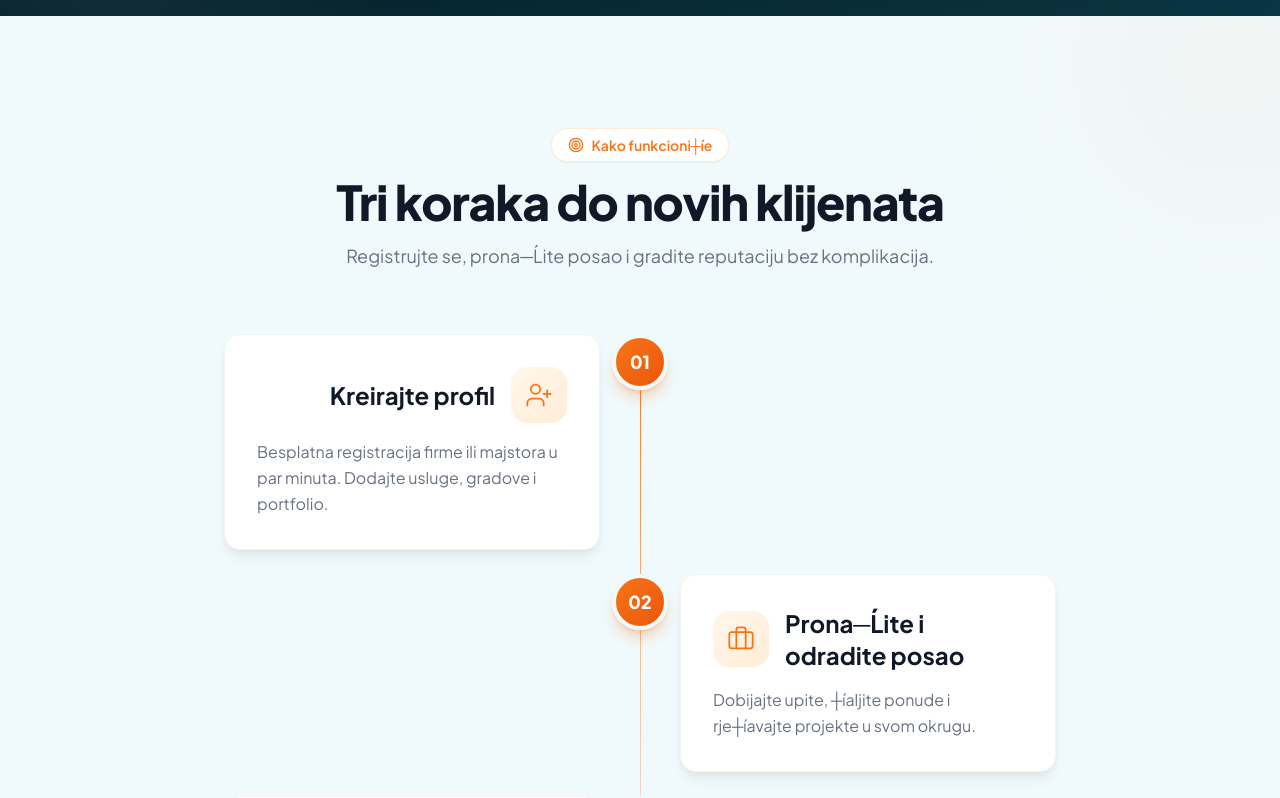
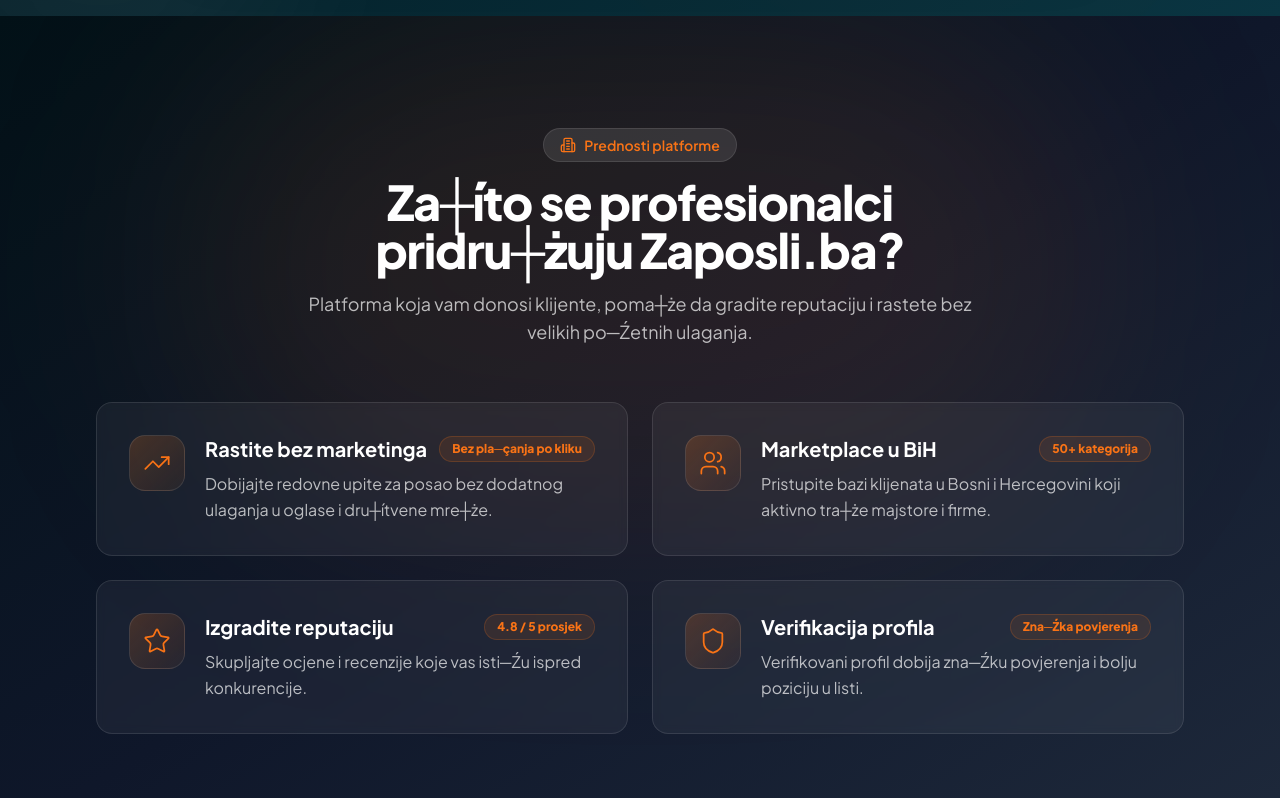
Before and after one commit to ocjenime/zaposli.ba, a Next.js app: page /za-firme in a window 1280 px wide. Shown: the part 840-1638 px from the top of the page. Built offline with nearby package versions, Linux system fonts and the light colour scheme; no server answers.

Commit message:
revert: restore original /za-firme/ text

```diff
--- a/app/za-firme/ZaFirmeContent.tsx
+++ b/app/za-firme/ZaFirmeContent.tsx
@@ -6,11 +6,14 @@
 import PricingCTA from '@/components/PricingCTA';
 import AdPricingCTA from '@/components/AdPricingCTA';
 import { JsonLd, breadcrumbSchema, faqSchema } from '@/lib/jsonld';
+import { categories } from '@/lib/data';
 import { planFeatures } from '@/lib/plan-features';
 
 import {
   CheckCircle,
+  TrendingUp,
   Users,
+  Star,
   ArrowRight,
   Shield,
   BadgeCheck,
@@ -22,6 +25,11 @@
   ChevronDown,
   HelpCircle,
   Phone,
+  Paintbrush,
+  Home,
+  Hammer,
+  Zap,
+  Sparkles,
   Briefcase,
   Rocket,
   Award,
@@ -30,9 +38,39 @@
   LayoutGrid,
   Megaphone,
   Crown,
-  Home,
+  Eye,
+  MousePointerClick,
   Monitor,
 } from 'lucide-react';
+
+const benefits = [
+  {
+    icon: TrendingUp,
+    title: 'Rastite bez marketinga',
+    description:
+      'Dobijajte redovne upite za posao bez dodatnog ulaganja u oglase i dru┼ítvene mre┼że.',
+    stat: 'Bez pla─çanja po kliku',
+  },
+  {
+    icon: Users,
+    title: 'Marketplace u BiH',
+    description:
+      'Pristupite bazi klijenata u Bosni i Hercegovini koji aktivno tra┼że majstore i firme.',
+    stat: '50+ kategorija',
+  },
+  {
+    icon: Star,
+    title: 'Izgradite reputaciju',
+    description: 'Skupljajte ocjene i recenzije koje vas isti─Źu ispred konkurencije.',
+    stat: '4.8 / 5 prosjek',
+  },
+  {
+    icon: Shield,
+    title: 'Verifikacija profila',
+    description: 'Verifikovani profil dobija zna─Źku povjerenja i bolju poziciju u listi.',
+    stat: 'Zna─Źka povjerenja',
+  },
+];
 
 const trustSignals = [
   {
@@ -43,7 +81,7 @@
   {
     icon: Wallet,
     title: 'Bez skrivenih tro┼íkova',
-    description: 'Pla─çate fiksnu mjese─Źnu naknadu bez provizije po dobijenom poslu.',
+    description: 'Pla─çate fiksnu mjese─Źnu naknadu. Bez provizija po dobijenom poslu.',
   },
   {
     icon: Headphones,
@@ -74,9 +112,50 @@
     number: '03',
     icon: Wallet,
     title: 'Naplatite i gradite reputaciju',
-    description: 'Primajte uplatu direktno od klijenta i skupljajte ocjene koje vam donose nove poslove.',
+    description: 'Primajte uplatu direktno od klijenta i skupljajte ocjene koje donose nove poslove.',
   },
 ];
+
+const projectCards = [
+  {
+    icon: Paintbrush,
+    title: 'Malterski i bojad┼żijski radovi',
+    description: 'Molerski radovi, gletovanje, kre─Źenje i bojenje enterijera.',
+    gradient: 'from-orange-50 to-white border-orange-100',
+  },
+  {
+    icon: Home,
+    title: 'Renovacija kuhinja i stanova',
+    description: 'Adaptacije, demonta┼ża, postavljanje plo─Źica i ugradnja elementa.',
+    gradient: 'from-blue-50 to-white border-blue-100',
+  },
+  {
+    icon: Hammer,
+    title: 'Zavr┼íni i gra─Ĺevinski radovi',
+    description: 'Keramika, parket, instalacije, elektrika i vodoinstalateri.',
+    gradient: 'from-stone-50 to-white border-stone-100',
+  },
+  {
+    icon: Zap,
+    title: 'Elektro i vodoinstalacije',
+    description: 'Rasvjeta, struja, cijevi, bojleri i hitne intervencije.',
+    gradient: 'from-amber-50 to-white border-amber-100',
+  },
+  {
+    icon: Sparkles,
+    title: '─îi┼í─çenje i odr┼żavanje',
+    description: 'Stanovi, ku─çe, poslovni prostori i dubinsko ─Źi┼í─çenje.',
+    gradient: 'from-emerald-50 to-white border-emerald-100',
+  },
+  {
+    icon: Briefcase,
+    title: 'Projektovanje i dizajn',
+    description: 'Arhitektura, 3D vizualizacije i dizajn enterijera.',
+    gradient: 'from-violet-50 to-white border-violet-100',
+  },
+];
+
+const categoryCount = categories.filter((c) => !c.noSeo).length;
 
 const pricingPlans = [
   {
@@ -132,9 +211,9 @@
       'Registracija je potpuno besplatna. Pla─çate tek kada odlu─Źite nadograditi paket radi vi┼íe ponuda i dodatnih pogodnosti.',
   },
   {
-    question: '┼áto zna─Źi "ponuda mjese─Źno"?',
+    question: '┼áta zna─Źi "ponuda mjese─Źno"?',
     answer:
-      'To je broj poslova na koje mo┼żete poslati ponudu tokom jednog kalendarskog mjeseca. Broj se resetuje prvog u mjesecu.',
+      'To je broj poslova na koje mo┼żete poslati ponudu u toku jednog kalendarskog mjeseca. Broj se resetuje prvog u mjesecu.',
   },
   {
     question: 'Mogu li otkazati pretplatu u bilo kom trenutku?',
@@ -154,7 +233,7 @@
   {
     question: 'Kako se pla─çaju paketi?',
     answer:
-      'Paketi se pla─çaju mjese─Źno ili godi┼ínje, a godi┼ínje pla─çanje donosi 10% popusta. Uplata se vr┼íi bankovnom uplatom putem platnog naloga, a uputstvo dobijate odmah nakon odabira paketa.',
+      'Paketi se pla─çaju mjese─Źno ili godi┼ínje, a godi┼ínje pla─çanje donosi 10% popusta. Uplata se vr┼íi bankovnom uplatom preko platnog naloga, a uputstvo dobijate odmah nakon odabira paketa.',
   },
 ];
 
@@ -282,6 +361,50 @@
           </div>
         </section>
 
+        {/* Benefits - 2x2 dark glass cards */}
+        <section className="relative py-20 md:py-28 overflow-hidden">
+          <div className="absolute inset-0 bg-gradient-to-br from-ink via-slate-900 to-slate-800" />
+          <div className="absolute top-0 left-1/2 -translate-x-1/2 w-[900px] h-[500px] bg-brand-orange/10 rounded-full blur-[120px]" />
+
+          <div className="relative mx-auto max-w-6xl px-4 sm:px-6 lg:px-8">
+            <div className="text-center max-w-2xl mx-auto mb-14">
+              <span className="inline-flex items-center gap-2 px-4 py-1.5 rounded-full bg-white/10 text-brand-orange text-sm font-semibold mb-4 border border-white/10">
+                <Building2 className="h-4 w-4" /> Prednosti platforme
+              </span>
+              <h2 className="text-3xl md:text-4xl lg:text-5xl font-extrabold text-white tracking-tight mb-4 text-balance">
+                Za┼íto se profesionalci pridru┼żuju Zaposli.ba?
+              </h2>
+              <p className="text-white/70 text-lg">
+                Platforma koja vam donosi klijente, poma┼że da gradite reputaciju i rastete bez velikih po─Źetnih ulaganja.
+              </p>
+            </div>
+
+            <div className="grid md:grid-cols-2 gap-6">
+              {benefits.map((benefit) => (
+                <div
+                  key={benefit.title}
+                  className="group bg-white/5 backdrop-blur-sm rounded-2xl border border-white/10 p-6 md:p-8 hover:bg-white/10 hover:border-white/20 transition-all duration-300"
+                >
+                  <div className="flex items-start gap-5">
+                    <div className="w-14 h-14 rounded-2xl bg-gradient-to-br from-brand-orange/20 to-brand-orange/5 border border-white/10 flex items-center justify-center shrink-0 group-hover:scale-110 transition-transform">
+                      <benefit.icon className="w-7 h-7 text-brand-orange" strokeWidth={1.5} />
+                    </div>
+                    <div className="flex-1">
+                      <div className="flex flex-col sm:flex-row sm:items-center sm:justify-between gap-2 mb-2">
+                        <h3 className="text-xl font-bold text-white">{benefit.title}</h3>
+                        <span className="text-brand-orange font-extrabold text-xs bg-brand-orange/10 px-3 py-1 rounded-full border border-brand-orange/20 whitespace-nowrap">
+                          {benefit.stat}
+                        </span>
+                      </div>
+                      <p className="text-white/70 leading-relaxed">{benefit.description}</p>
+                    </div>
+                  </div>
+                </div>
+              ))}
+            </div>
+          </div>
+        </section>
+
         {/* How it works - vertical timeline */}
         <section className="relative py-20 md:py-28 bg-cloud overflow-hidden">
           <div className="absolute top-0 right-0 w-[300px] h-[300px] bg-brand-orange/5 rounded-full blur-[100px] translate-x-1/3 -translate-y-1/3" />
@@ -348,6 +471,59 @@
                   </div>
                 </div>
               ))}
+            </div>
+          </div>
+        </section>
+
+        {/* Project showcase - bento grid */}
+        <section className="relative py-20 md:py-28 bg-white overflow-hidden">
+          <div className="absolute top-0 left-0 w-[300px] h-[300px] bg-brand-orange/5 rounded-full blur-[100px] -translate-x-1/3 -translate-y-1/3" />
+
+          <div className="relative mx-auto max-w-7xl px-4 sm:px-6 lg:px-8">
+            <div className="text-center max-w-2xl mx-auto mb-14">
+              <span className="inline-flex items-center gap-2 px-4 py-1.5 rounded-full bg-orange-50 text-brand-orange text-sm font-semibold mb-4 border border-orange-100">
+                <Briefcase className="h-4 w-4" /> Kategorije poslova
+              </span>
+              <h2 className="text-3xl md:text-4xl lg:text-5xl font-extrabold text-gray-900 tracking-tight mb-4 text-balance">
+                Prona─Ĺite projekte u svojoj oblasti
+              </h2>
+              <p className="text-steel text-lg">
+                Klijenti svakodnevno objavljuju nove poslove u {categoryCount} kategorija. Od adaptacija stanova do kuhinja,
+                kupatila, farbanja, zavr┼ínih radova i mnogih drugi usluga.
+              </p>
+            </div>
+
+            <div className="grid md:grid-cols-2 lg:grid-cols-3 gap-6">
+              {projectCards.map((card) => (
+                <div
+                  key={card.title}
+                  className={`group bg-gradient-to-br ${card.gradient} rounded-2xl border p-6 shadow-card hover:shadow-xl transition-all duration-300`}
+                >
+                  <div className="w-12 h-12 bg-white rounded-xl shadow-sm flex items-center justify-center mb-4 group-hover:scale-110 transition-transform">
+                    <card.icon className="w-6 h-6 text-brand-orange" strokeWidth={1.5} />
+                  </div>
+                  <h3 className="font-bold text-gray-900 mb-2 text-lg">{card.title}</h3>
+                  <p className="text-sm text-steel leading-relaxed">{card.description}</p>
+                </div>
+              ))}
+              <Link
+                href="/kategorije/"
+                className="group md:col-span-2 lg:col-span-3 bg-gradient-to-br from-gray-50 to-white border border-gray-100 rounded-2xl p-6 shadow-card hover:shadow-xl transition-all duration-300 flex items-center justify-between gap-4"
+              >
+                <div className="flex items-center gap-4">
+                  <div className="w-12 h-12 bg-white rounded-xl shadow-sm flex items-center justify-center shrink-0 group-hover:scale-110 transition-transform">
+                    <LayoutGrid className="w-6 h-6 text-brand-orange" strokeWidth={1.5} />
+                  </div>
+                  <div>
+                    <h3 className="font-bold text-gray-900 text-lg">Ostale kategorije</h3>
+                    <p className="text-sm text-steel leading-relaxed">
+                      Jo┼í {categoryCount - projectCards.length} oblasti - selidbe, ─Źi┼í─çenje, hidroizolacija, energetska obnova,
+                      dizajn eksterijera i mnoge druge.
+                    </p>
+                  </div>
+                </div>
+                <ArrowRight className="w-6 h-6 text-brand-orange shrink-0 group-hover:translate-x-1 transition-transform" />
+              </Link>
             </div>
           </div>
         </section>
@@ -539,7 +715,7 @@
                 </span>
               </h2>
               <p className="text-white/70 text-lg max-w-2xl mx-auto">
-                Tri na─Źina promocije. Izaberite onaj koji vam najvi┼íe odgovara - mini oglas, veliki banner ili pregled svih oglasa.
+                Tri na─Źina promocije. Izaberite onaj koji vam najvi┼íe odgovara ÔÇö mini oglas, veliki banner ili pregled svih oglasa.
               </p>
             </div>
 
@@ -556,10 +732,10 @@
                     <span className="text-4xl font-extrabold text-white leading-none">19</span>
                     <span className="text-white/70 font-semibold mb-1">KM/mj</span>
                   </div>
-                  <p className="text-xs text-white/40 mt-2">Pro uklju─Źuje 1 ┬Ě Premium uklju─Źuje 3</p>
+                  <p className="text-xs text-white/40 mt-2">Pro uklju─Źuje 1 ┬Ě Premium 3</p>
                 </div>
                 <ul className="space-y-2 mb-6 flex-1">
-                  {['Prikaz u traci istaknutih oglasa', 'Broj─Źana pozicija 1-5', 'Logo, naziv i kratak opis'].map((f) => (
+                  {['Prikaz u traci istaknutih oglasa', 'Broj─Źana pozicija 1ÔÇô5', 'Logo, naziv i kratak opis'].map((f) => (
                     <li key={f} className="flex items-start gap-2 text-sm text-white/80">
                       <CheckCircle className="w-4 h-4 text-brand-orange shrink-0 mt-0.5" />
                       {f}
```
Also changed, not shown: 1 other file (tests, documents, lock files or other folders).
